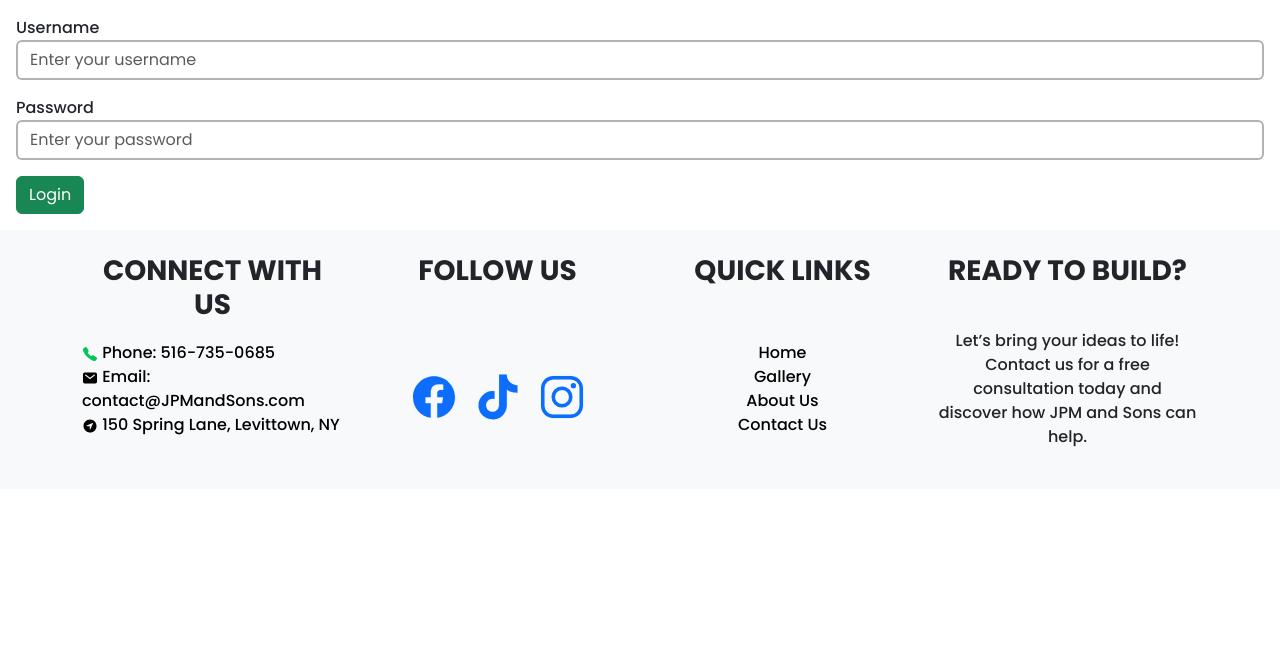
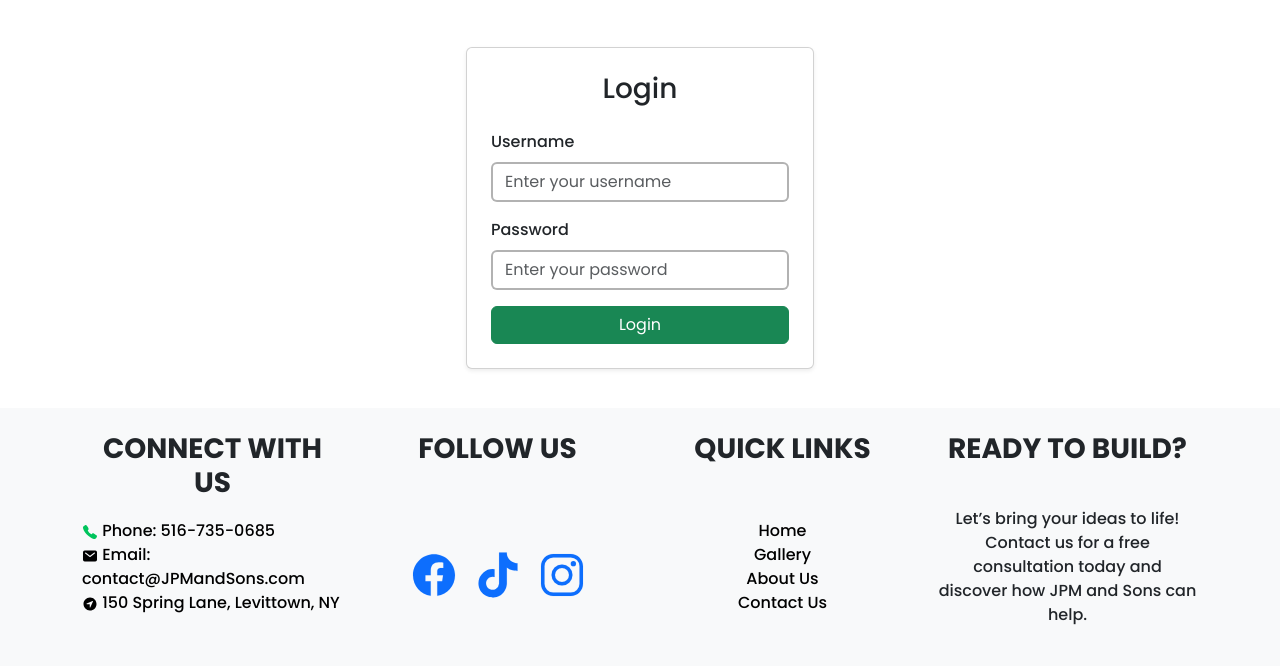
Before and after one commit to TonyRodriguez24/jpm-public, a Flask app: page /admin in a window 1280 px wide. Shown: the part 57-723 px from the top of the page. Run offline with Flask 3, Linux system fonts and the light colour scheme; some web fonts are replaced.

Commit message:
edited login

```diff
--- a/templates/admin/login.jinja
+++ b/templates/admin/login.jinja
@@ -1,11 +1,17 @@
 {% extends 'base.jinja' %}
 
 {% block content %}
-    <form action="{{ url_for(active_page) }}" class="m-3" method="post">
+<div class="container d-flex justify-content-center align-items-center" style = 'height:50vh;'>
+    <div class="row w-100">
+        <div class="col-12 col-md-8 col-lg-4 mx-auto">
+            <div class="card shadow-sm">
+                <div class="card-body p-4">
+                    <h3 class="text-center mb-4">Login</h3>
+                    <form action="{{ url_for(active_page) }}" method="post">
                         {{ form.hidden_tag() }}
                         {% for field in form if field.widget.input_type != 'hidden' %}
-            <p>
-                {{ field.label }}
+                            <div class="mb-3">
+                                {{ field.label(class_='form-label') }}
                                 {{ field(class_='form-control') }}
                                 {% if field.errors %}
                                     <div class="text-danger">
@@ -14,8 +20,13 @@
                                         {% endfor %}
                                     </div>
                                 {% endif %}
-            </p>
+                            </div>
                         {% endfor %}
-        <button type="submit" class="btn btn-success">Login</button>
+                        <button type="submit" class="btn btn-success w-100">Login</button>
                     </form>
+                </div>
+            </div>
+        </div>
+    </div>
+</div>
 {% endblock content %}
```
Lines whose indentation alone changed are shown as unchanged.
